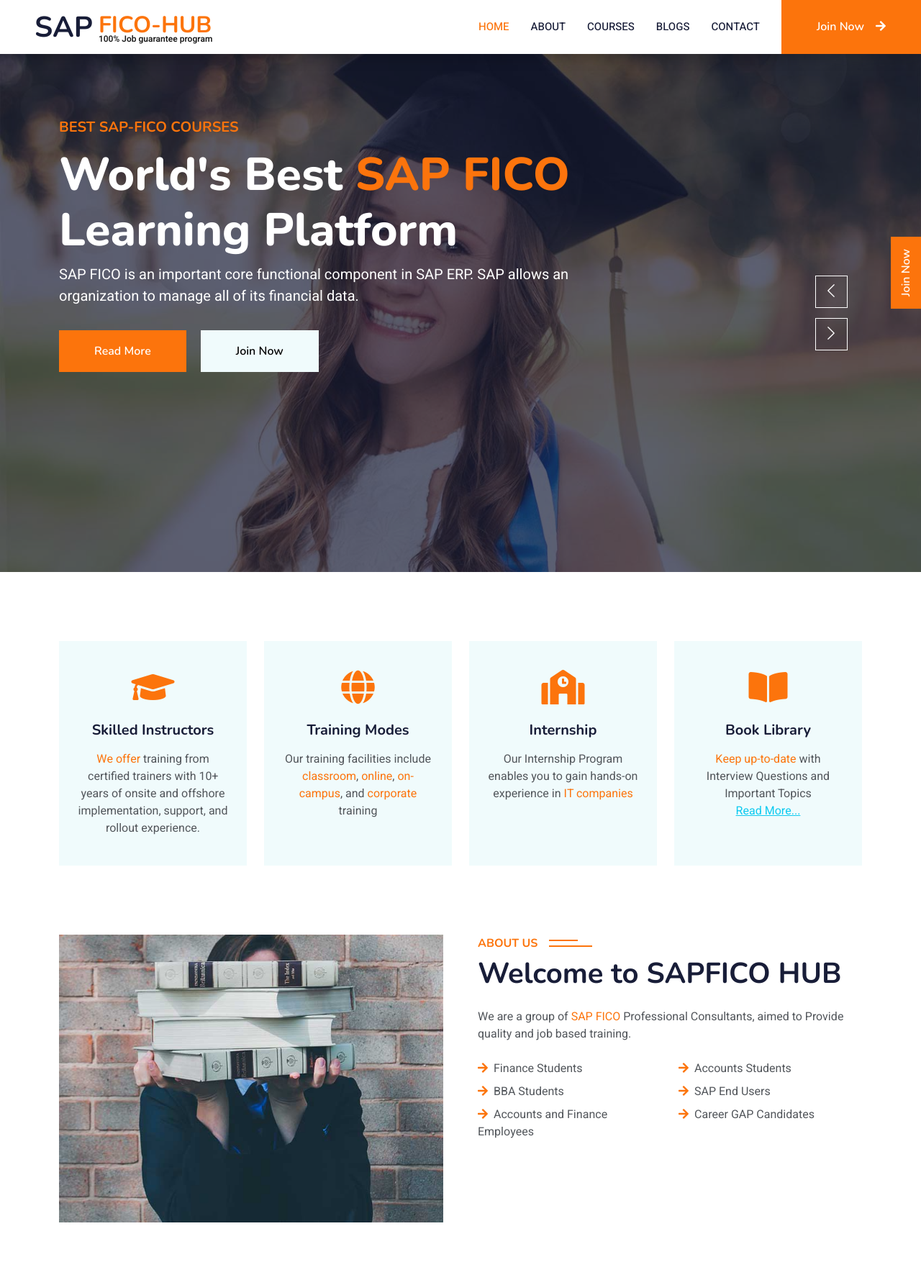
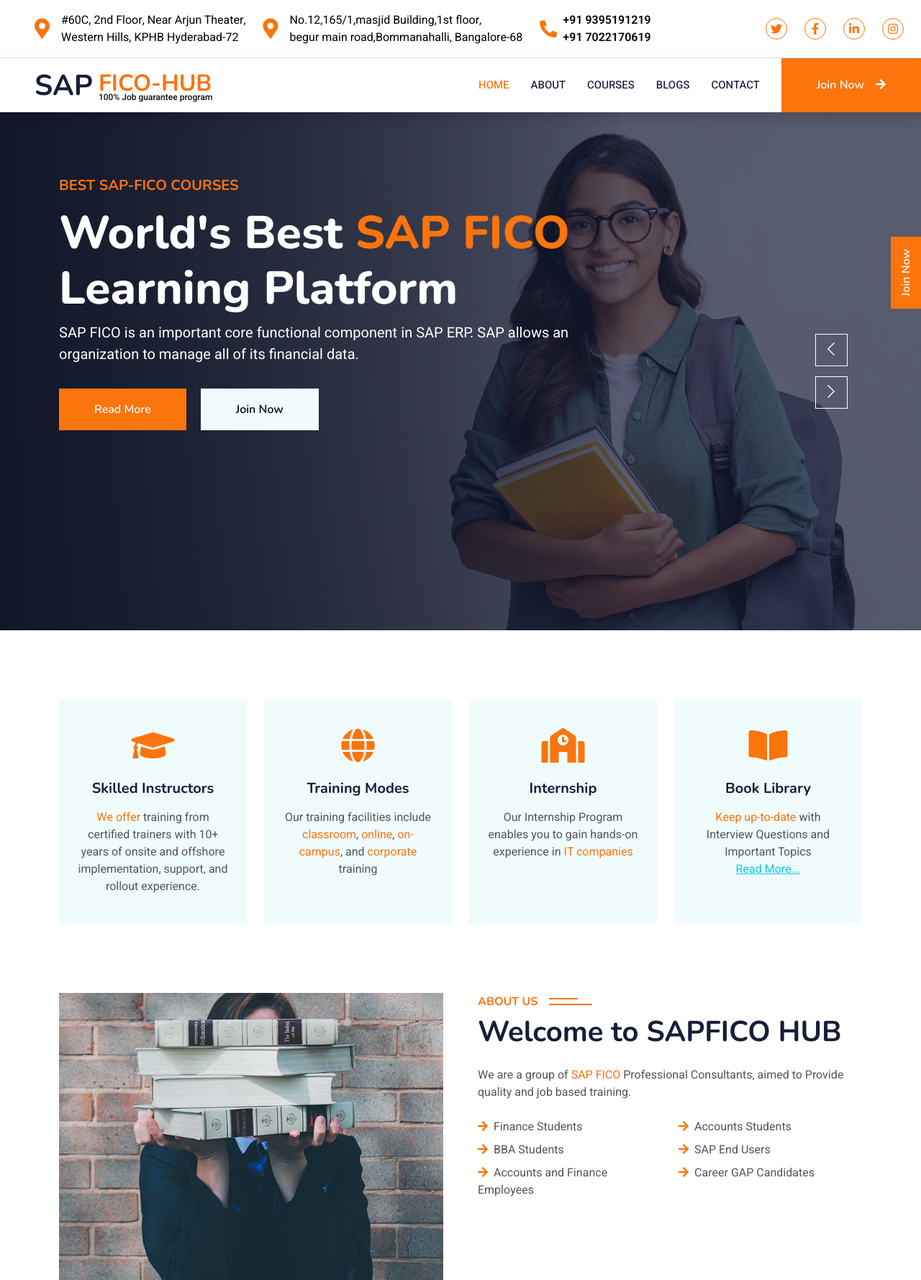
Before and after one commit to Rahul-Katari/sapficohub, a PHP site: page / in a window 1280 px wide. Shown: the top 1779 px of the page at 72% size. Run offline with PHP 8.4, Linux system fonts and the light colour scheme; some libraries are stand-ins or nearby versions.

Commit message:
added top navbar with contact information.

```diff
--- a/css/style.css
+++ b/css/style.css
@@ -496,6 +496,27 @@
 .form-control {
     border-radius: 8px;
 }
+.top-navbar a{
+    color: #000;
+}
+.top-navbar a:hover{
+    color: #2f269c;
+    font-weight: 700;
+}
+.top-navbar .social-icons a{
+    height: 30px;
+    width: 30px;
+    display: flex;
+    align-items: center;
+    justify-content: center;
+    border-radius: 50px;
+    border: 1px solid var(--primary);
+    color: var(--primary);
+}
+.top-navbar .social-icons a:hover{
+    background-color: var(--primary);
+    color: white;
+}
 @media (max-width: 410px) {
     .navbar-brand {
         margin-right: 0rem;
--- a/index.html
+++ b/index.html
@@ -38,6 +38,7 @@
 
     <!-- Template Stylesheet -->
     <link href="css/style.css" rel="stylesheet">
+    <!-- <script src="https://cdn.tailwindcss.com"></script> -->
 </head>
 
 <body>
@@ -52,7 +53,54 @@
 
 
     <!-- Navbar Start -->
-    <nav class="navbar navbar-expand-lg bg-white navbar-light shadow sticky-top p-0">
+    <!-- Bootstrap Header with Font Awesome Icons -->
+    <div class="border-bottom text-white py-3 pe-md-4 pe-3 px-3 ps-md-0 top-navbar">
+        <div class="d-flex justify-content-between align-items-center gap-3">
+
+            <!-- Left Section -->
+            <div class="d-flex align-items-md-center gap-4 px-sm-4 px-lg-5 flex-md-row flex-column">
+                <a href="https://maps.app.goo.gl/LAhZpv8omu58pLy79" target="_blank"
+                    class="d-md-flex d-none align-items-center"><i
+                        class="fa fa-map-marker-alt me-3 text-primary fs-3"></i>
+                    <div> #60C, 2nd Floor, Near Arjun Theater, <br>
+                        Western Hills, KPHB Hyderabad-72</div>
+                </a>
+                <a class="d-md-flex d-none align-items-center" href="#"><i
+                        class="fa fa-map-marker-alt me-3 text-primary fs-3"></i>
+                    <div>No.12,165/1,masjid Building,1st floor,<br> begur
+                        main road,Bommanahalli, Bangalore-68</div>
+                </a>
+
+                <!-- Contact Number -->
+                <div class="d-flex align-items-center">
+                    <i class="fas fa-phone-alt me-1 text-primary fs-4 me-2"></i>
+                    <div>
+                        <a class="d-flex align-items-center" href="tel:9395191219">
+                            <span class="fw-bold">+91 9395191219</span>
+                        </a>
+                        <a class="d-flex align-items-center" href="tel:7022170619">
+                            <span class="fw-bold">+91 7022170619</span>
+                        </a>
+                    </div>
+                </div>
+            </div>
+
+
+            <!-- Right Section (Social Icons) -->
+            <div class="d-flex align-items-center">
+                <!-- Social Icons -->
+                <div class="d-flex gap-md-4 gap-2 social-icons">
+                    <a href="#" class=""><i class="fab fa-twitter"></i></a>
+                    <a href="#" class=""><i class="fab fa-facebook-f"></i></a>
+                    <a href="#" class=""><i class="fab fa-linkedin-in"></i></a>
+                    <a href="#" class=""><i class="fab fa-instagram"></i></a>
+                </div>
+            </div>
+        </div>
+    </div>
+
+
+    <nav class="navbar navbar-expand-lg bg-white navbar-light shadow sticky-top p-0 px-md-0 px-3">
         <a href="index.html" class="navbar-brand d-flex align-items-center px-sm-4 px-lg-5">
             <h1 class="mb-0 me-2">SAP</h1>
             <div class="logo-div">
@@ -72,7 +120,8 @@
                 <a href="blog.html" class="nav-item nav-link">Blogs</a>
                 <a href="contact.html" class="nav-item nav-link">Contact</a>
             </div>
-            <a href="contact.html#contact-form-wrapper" class="btn btn-primary py-4 px-lg-5 d-none d-lg-block join-now-btn">Join
+            <a href="contact.html#contact-form-wrapper"
+                class="btn btn-primary py-4 px-lg-5 d-none d-lg-block join-now-btn">Join
                 Now<i class="fa fa-arrow-right ms-3"></i></a>
         </div>
     </nav>
@@ -127,10 +176,9 @@
                     </div>
                 </div>
             </div>
-
             <!----------------- real time project carousel start -------------------- -->
             <div class="owl-carousel-item position-relative">
-                <img class="img-fluid" src="img/carousel-2.jpg" alt="SAP Fico job openings in Hyderabad">
+                <img class="img-fluid" src="img/carousel-3.jpg" alt="SAP Fico job openings in Hyderabad">
                 <div class="position-absolute top-0 start-0 w-100 h-100 d-flex align-items-center"
                     style="background: rgba(24, 29, 56, .7);">
                     <div class="container h-md-75 py-sm-0 py-3">
@@ -146,10 +194,9 @@
                 </div>
             </div>
             <!----------------- real time project carousel start -------------------- -->
-
             <!----------------- Internship carousel start -------------------- -->
             <div class="owl-carousel-item position-relative">
-                <img class="img-fluid" src="img/carousel-2.jpg" alt="Best SAP Fico training center in Hyderabad">
+                <img class="img-fluid" src="img/carousel-1.jpg" alt="Best SAP Fico training center in Hyderabad">
                 <div class="position-absolute top-0 start-0 w-100 h-100 d-flex align-items-center"
                     style="background: rgba(24, 29, 56, .7);">
                     <div class="container h-md-75 py-sm-0 py-3">
@@ -189,7 +236,7 @@
             <!----------------- Placement carousel end -------------------- -->
             <!----------------- Job support carousel start -------------------- -->
             <div class="owl-carousel-item position-relative">
-                <img class="img-fluid" src="img/carousel-2.jpg" alt="SAP coaching centres near me">
+                <img class="img-fluid" src="img/carousel-3.jpg" alt="SAP coaching centres near me">
                 <div class="position-absolute top-0 start-0 w-100 h-100 d-flex align-items-center"
                     style="background: rgba(24, 29, 56, .7);">
                     <div class="container h-md-75 py-sm-0 py-3">
@@ -206,9 +253,6 @@
                 </div>
             </div>
             <!----------------- Job support carousel end -------------------- -->
-
-
-
         </div>
     </div>
     <!-- Carousel End -->
@@ -810,7 +854,6 @@
             </div>
         </div>
     </div>
-    </div>
 
     <!-- faq's end  -->
 
@@ -826,7 +869,7 @@
 
 
     <!-- Footer Start -->
-<footer id="footer"></footer>
+    <footer id="footer"></footer>
     <!-- Footer End -->
 
 
```
Also changed, not shown: img/carousel-1-old.jpg (added), img/carousel-1.jpg, img/carousel-2-old.jpg (added), img/carousel-2.jpg, img/carousel-3.jpg (added), img/sap logo.png (added).
